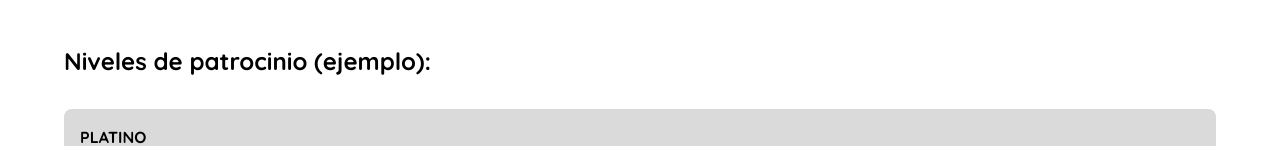
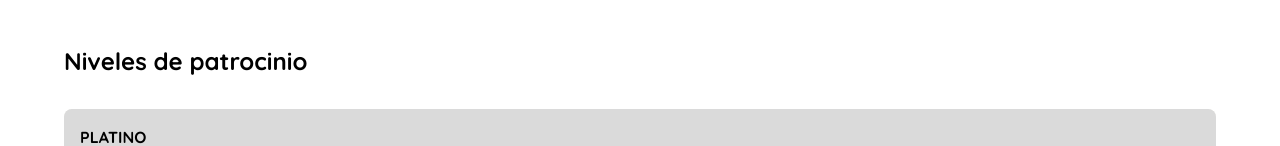
Before and after one commit to gilgonzalez/witam, an Astro site: page /socias-colaboradoras in a window 1280 px wide. Shown: the part 2708-2854 px from the top of the page. Built offline with nearby package versions, Linux system fonts and the light colour scheme; Astro itself is replaced by a stand-in of ours.

Commit message:
quitar ejemplo

```diff
--- a/src/pages/socias-colaboradoras.astro
+++ b/src/pages/socias-colaboradoras.astro
@@ -212,7 +212,7 @@ const levels =[
             </div>
           ))}
         </div>
-        <p class="mt-4 text-2xl"><b>Niveles de patrocinio (ejemplo):</b></p>
+        <p class="mt-4 text-2xl"><b>Niveles de patrocinio</b></p>
         <div class="flex flex-col gap-8">
           {levels.map((level) => (
             <div style="background-color:  #F6F3EF" class="flex flex-col flex-1 rounded-lg overflow-hidden">
```
